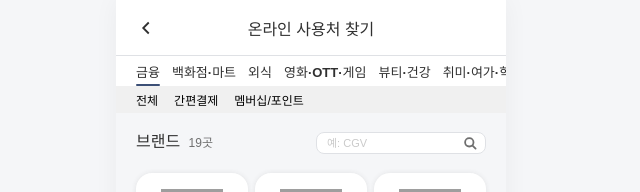
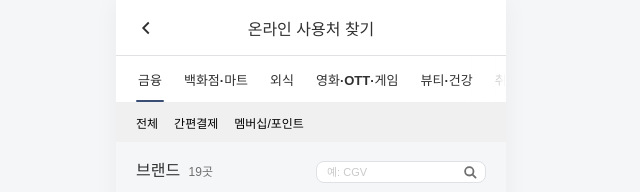
Before and after one commit to yudamjung/cultureland-submission-2026, a React (Vite) app: page / in a window 1280 px wide. Both pictures are taken after a click on the button "온라인 사용처". Shown: the top 192 px of the page, without its empty margins (329-969 px from the left). Built offline with nearby package versions, Linux system fonts and the light colour scheme; grey boxes are pictures that could not be loaded; a web font is replaced by a local one.

Commit message:
fix: 검색필터 간격 개선 및 강조바 애니메이션 수정

```diff
--- /dev/null
+++ b/src/components/FadeScroll.jsx
@@ -0,0 +1,26 @@
+import { useCallback, useEffect, useLayoutEffect, useRef, useState } from 'react';
+
+// 가로로 스크롤되는 목록. 더 볼 내용이 있는 쪽 끝을 흐리게 가려 준다.
+export default function FadeScroll({ className, color = '#fff', label, listRef, children }) {
+  const own = useRef(null);
+  const ref = listRef || own;
+  const [edge, setEdge] = useState({ left: false, right: false });
+
+  const update = useCallback(() => {
+    const el = ref.current;
+    if (!el) return;
+    const left = el.scrollLeft > 1;
+    const right = el.scrollLeft + el.clientWidth < el.scrollWidth - 1;
+    setEdge((prev) => (prev.left === left && prev.right === right ? prev : { left, right }));
+  }, [ref]);
+
+  useLayoutEffect(update);
+  useEffect(() => {
+    window.addEventListener('resize', update);
+    return () => window.removeEventListener('resize', update);
+  }, [update]);
+
+  return <div className="fade-wrap" data-left={edge.left} data-right={edge.right} style={{ '--fade-color': color }}>
+    <div className={className} aria-label={label} ref={ref} onScroll={update}>{children}</div>
+  </div>;
+}
--- /dev/null
+++ b/src/components/SlidingTabs.jsx
@@ -0,0 +1,25 @@
+import { useEffect, useLayoutEffect, useRef, useState } from 'react';
+import FadeScroll from './FadeScroll';
+
+// 선택된 탭 아래 밑줄이 하나의 막대로 미끄러져 이동하는 탭 목록.
+export default function SlidingTabs({ tabs, active, onSelect, label }) {
+  const listRef = useRef(null);
+  const [bar, setBar] = useState(null);
+  const [animate, setAnimate] = useState(false);
+
+  useLayoutEffect(() => {
+    const list = listRef.current;
+    const el = list?.querySelector('[aria-pressed="true"]');
+    if (!el) return;
+    setBar({ x: el.offsetLeft, w: el.offsetWidth });
+    // 선택한 탭이 가려져 있으면 가운데로 부드럽게 스크롤한다.
+    list.scrollTo({ left: el.offsetLeft - (list.clientWidth - el.offsetWidth) / 2, behavior: animate ? 'smooth' : 'auto' });
+  }, [active, tabs]);
+  // 첫 그리기에서는 막대가 0에서 날아오지 않도록 transition을 한 프레임 늦게 켠다.
+  useEffect(() => { const id = requestAnimationFrame(() => setAnimate(true)); return () => cancelAnimationFrame(id); }, []);
+
+  return <FadeScroll className="browse-tabs" label={label} listRef={listRef}>
+    {tabs.map((tab) => <button key={tab} aria-pressed={active === tab} className={active === tab ? 'active' : ''} onClick={() => onSelect(tab)}>{tab}</button>)}
+    {bar && <span className={`tab-indicator ${animate ? 'animate' : ''}`} style={{ transform: `translateX(${bar.x}px)`, width: bar.w }} aria-hidden="true" />}
+  </FadeScroll>;
+}
--- a/src/pages/BrowsePage.jsx
+++ b/src/pages/BrowsePage.jsx
@@ -1,5 +1,7 @@
 import { Navigate, useParams } from 'react-router-dom';
+import FadeScroll from '../components/FadeScroll';
 import Header from '../components/Header';
+import SlidingTabs from '../components/SlidingTabs';
 import { browseMatches, browseSubtabs, browseTabs, places, taskLabels } from '../data';
 import { useApp } from '../context/AppContext';
 import { useGoBack, useOpenPlace } from '../hooks/useNav';
@@ -28,12 +30,10 @@ export default function BrowsePage() {
   return <>
     <Header title={`${where === 'store' ? '오프라인' : '온라인'} 사용처 찾기`} back onBack={goBack} />
     <div className="search-body browse-body">
-      <div className="browse-tabs" aria-label="사용처 카테고리">
-        {browseTabs[where].map((cat) => <button key={cat} aria-pressed={category === cat} className={category === cat ? 'active' : ''} onClick={() => { setCategory(cat); setSubCategory('전체'); setExpanded(false); }}>{cat}</button>)}
-      </div>
-      <div className="browse-subtabs" aria-label="세부 카테고리">
+      <SlidingTabs label="사용처 카테고리" tabs={browseTabs[where]} active={category} onSelect={(cat) => { setCategory(cat); setSubCategory('전체'); setExpanded(false); }} />
+      <FadeScroll className="browse-subtabs" label="세부 카테고리" color="#f0f0f0">
         {(browseSubtabs[category] || ['전체']).map((sub) => <button key={sub} aria-pressed={subCategory === sub} className={subCategory === sub ? 'active' : ''} onClick={() => { setSubCategory(sub); setExpanded(false); }}>{sub}</button>)}
-      </div>
+      </FadeScroll>
       <div className="browse-topline"><h2>브랜드 <span>{filtered.length}곳</span></h2><label className="browse-search"><span className="sr-only">브랜드 검색</span><input value={query} onChange={(event) => { setQuery(event.target.value); setExpanded(false); }} placeholder="예: CGV" /><img src={`${ASSET}figma-browse-online-search.svg`} alt="" /></label></div>
       {filtered.length ? <div className="tiles">{list.map((p) => <button className="tile" key={p.id} onClick={() => openPlace(p)}>
         <span className={`logo-placeholder ${p.logoOnDark ? 'logo-on-dark' : ''}`}><img src={p.logo} alt="" /></span><strong>{p.name}</strong><span className="task-badge">{taskLabels[p.type]}</span><small>{p.fee || p.limit || (p.status === 'listed' ? '상세 미확인' : p.status === 'partial' ? '일부 조건 미확인' : where === 'store' ? '오프라인' : '온라인')}</small>
--- a/src/style.css
+++ b/src/style.css
@@ -1435,45 +1435,63 @@ a {
 .browse-body { padding: 0 20px 18px; }
 .browse-tabs {
     display: flex;
-    gap: 12px;
-    height: 30px;
+    gap: 18px;
+    height: 46px;
+    position: relative;
     overflow-x: auto;
     scrollbar-width: none;
-    margin: 0 -20px;
     padding: 0 20px;
-    background: #fff;
-}
+    background: var(--fade-color);
+}
+.fade-wrap { position: relative; margin: 0 -20px; }
+.fade-wrap::before,
+.fade-wrap::after {
+    content: '';
+    position: absolute;
+    top: 0;
+    bottom: 0;
+    width: 36px;
+    z-index: 1;
+    pointer-events: none;
+    opacity: 0;
+    transition: opacity .2s;
+}
+.fade-wrap::before { left: 0; background: linear-gradient(to right, var(--fade-color), transparent); }
+.fade-wrap::after { right: 0; background: linear-gradient(to left, var(--fade-color), transparent); }
+.fade-wrap[data-left='true']::before,
+.fade-wrap[data-right='true']::after { opacity: 1; }
 .browse-tabs::-webkit-scrollbar { display: none; }
 .browse-tabs button {
     flex: none;
     position: relative;
     border: 0;
     background: none;
-    padding: 0;
+    padding: 0 2px;
     font-size: 13px;
     font-weight: 600;
     white-space: nowrap;
     color: var(--color-text-default);
 }
-.browse-tabs button.active::after {
-    content: '';
+.tab-indicator {
     position: absolute;
+    left: 0;
+    bottom: 0;
     height: 2px;
     border-radius: 2px;
     background: var(--navy);
-    left: 0;
-    right: 0;
-    bottom: 0;
-}
+    pointer-events: none;
+}
+.tab-indicator.animate { transition: transform .38s cubic-bezier(.32, .72, 0, 1), width .38s cubic-bezier(.32, .72, 0, 1); }
+.browse-tabs button { transition: color .2s; }
+@media (prefers-reduced-motion: reduce) { .tab-indicator.animate, .browse-tabs button { transition: none; } }
 .browse-subtabs {
     display: flex;
     gap: 16px;
     align-items: center;
     overflow-x: auto;
     scrollbar-width: none;
-    height: 27px;
-    background: #f0f0f0;
-    margin: 0 -20px;
+    height: 40px;
+    background: var(--fade-color);
     padding: 0 20px;
 }
 .browse-subtabs::-webkit-scrollbar { display: none; }
```
